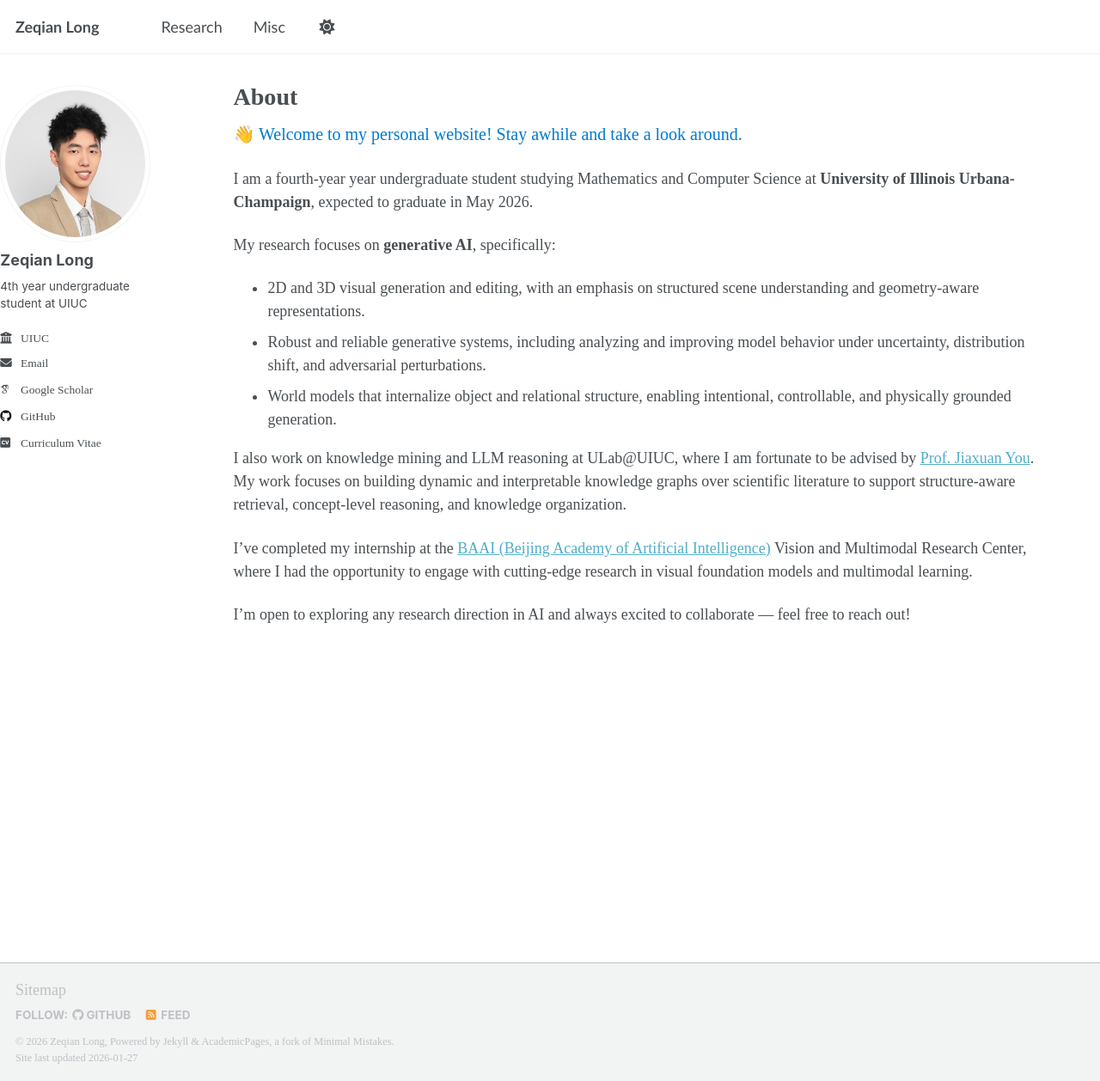
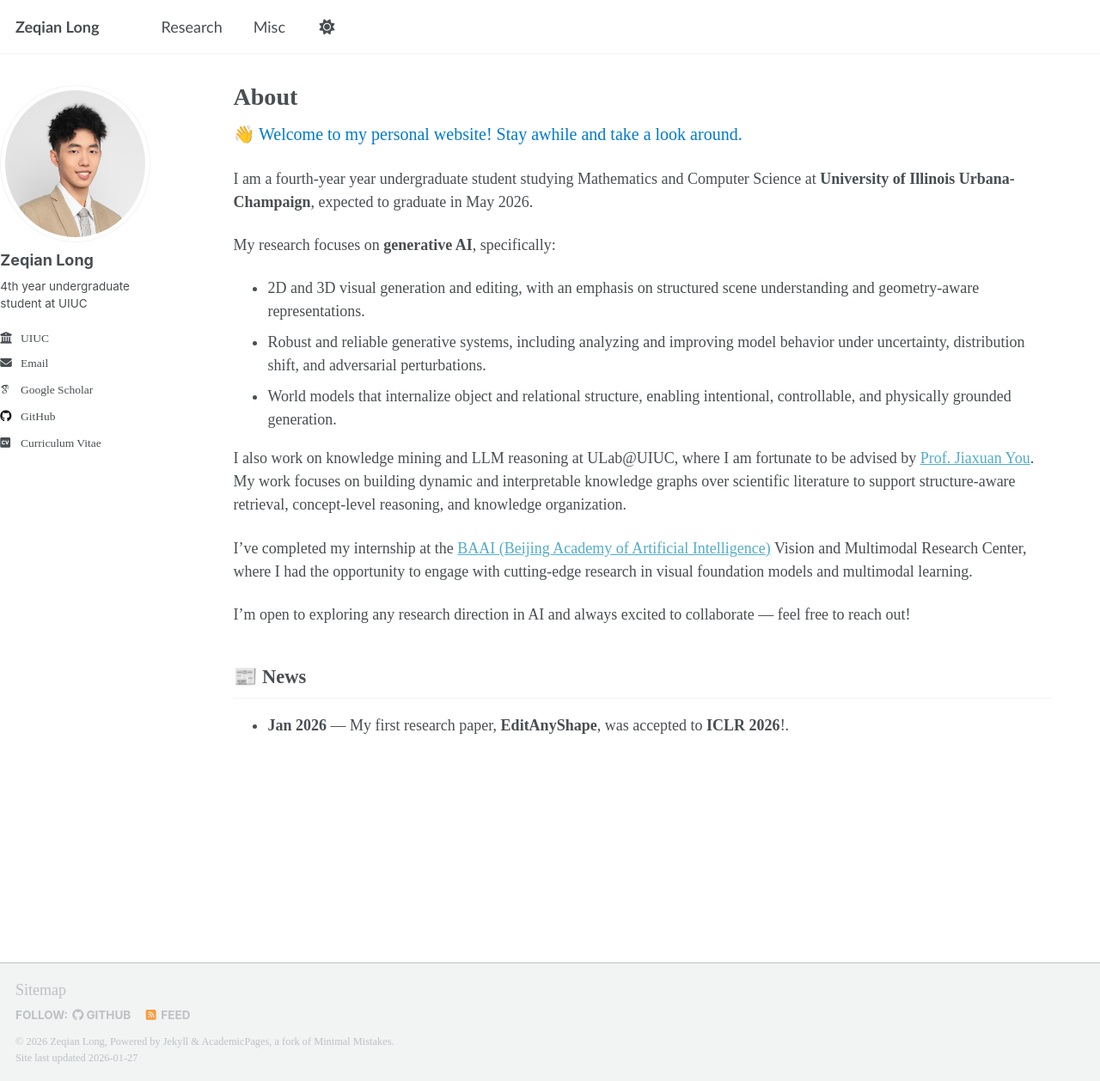
Before and after one commit to Zeqian-Long/Zeqian-Long.github.io, a Jekyll site: the page built from _pages/about.md, in a window 1280 px wide and 1258 px high. Shown: the whole window at 86% size. Built offline with Jekyll 4.4.1, drawn with Linux system fonts in a browser that asks for light colours; some web fonts are replaced; a script that is not in the unit is left out; a style sheet for code colours, icons or effects is not loaded.

```diff
--- a/_pages/about.md
+++ b/_pages/about.md
@@ -25,6 +25,10 @@
 I've completed my internship at the <a href="https://www.baai.ac.cn/en/" target="_blank">BAAI (Beijing Academy of Artificial Intelligence)</a> Vision and Multimodal Research Center, where I had the opportunity to engage with cutting-edge research in visual foundation models and multimodal learning.
 
 I'm open to exploring any research direction in AI and always excited to collaborate — feel free to reach out!
+
+## 📰 News
+
+- **Jan 2026** — My first research paper, **EditAnyShape**, was accepted to **ICLR 2026**!.
 
 <!-- Stay tuned for updates! -->
 
```
